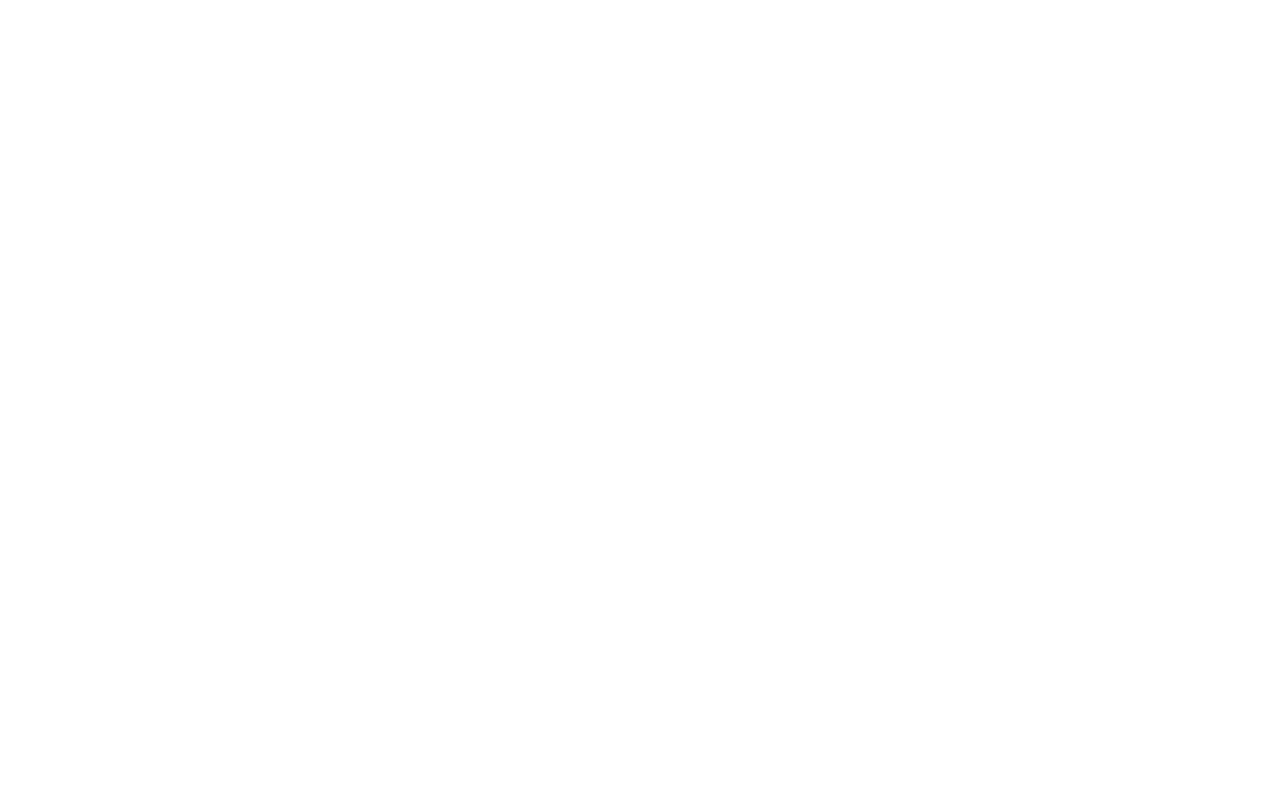
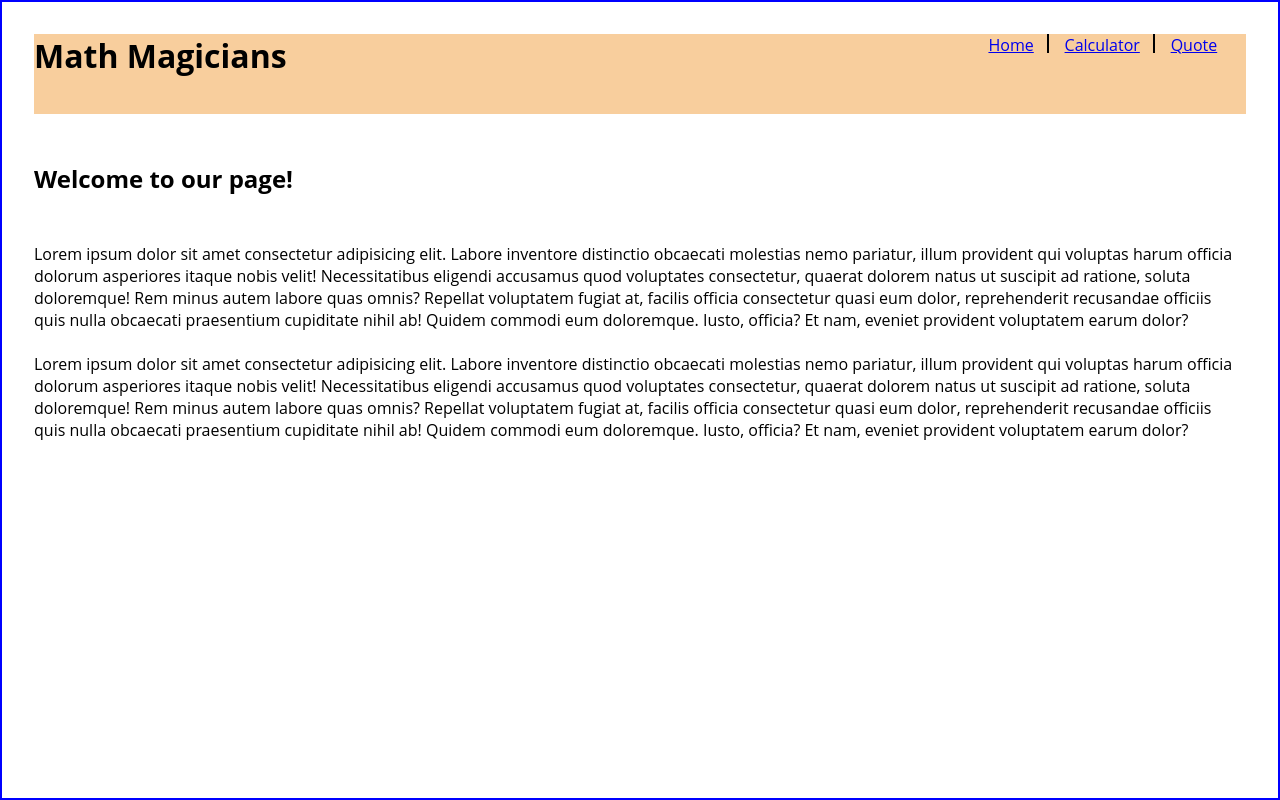
Before and after one commit to addisalemseifu/mathapp, a React (Create React App) app: page / in a window 1280 px wide. Before the commit this address had no page. Built offline with nearby package versions, Linux system fonts and the light colour scheme.

Commit message:
Add Navigation.

```diff
--- a/src/App.js
+++ b/src/App.js
@@ -9,6 +9,9 @@
   return (
     <div className="main-container">
       <Routes>
+        <Route path="/" element={<HomePage />} />
+        <Route path="calculator/" element={<CalcPage />} />
+        <Route path="quote/" element={<QuotePage />} />
       </Routes>
     </div>
   );
--- a/src/components/CalcPage.js
+++ b/src/components/CalcPage.js
@@ -1,9 +1,11 @@
 import React from 'react';
 import Calculator from './Calculator';
+import Navbar from './Navbar';
 
 export default function CalcPage() {
   return (
     <div className="page">
+      <Navbar />
       <div className="calc_container">
         <h2 className="sub_header">Lets do some math!</h2>
         <Calculator />
--- /dev/null
+++ b/src/components/Navbar.js
@@ -0,0 +1,16 @@
+import React from 'react';
+import Pages from './Pages';
+import '../index.css';
+
+export default function Navbar() {
+  return (
+    <div className="nav_bar">
+      <h1 className="header">Math Magicians</h1>
+      <ul className="links">
+        <Pages className="my-home" page="Home" direction="/" />
+        <Pages className="my-calc" page="Calculator" direction="/calculator" />
+        <Pages className="my-quote" page="Quote" direction="/quote" />
+      </ul>
+    </div>
+  );
+}
```
